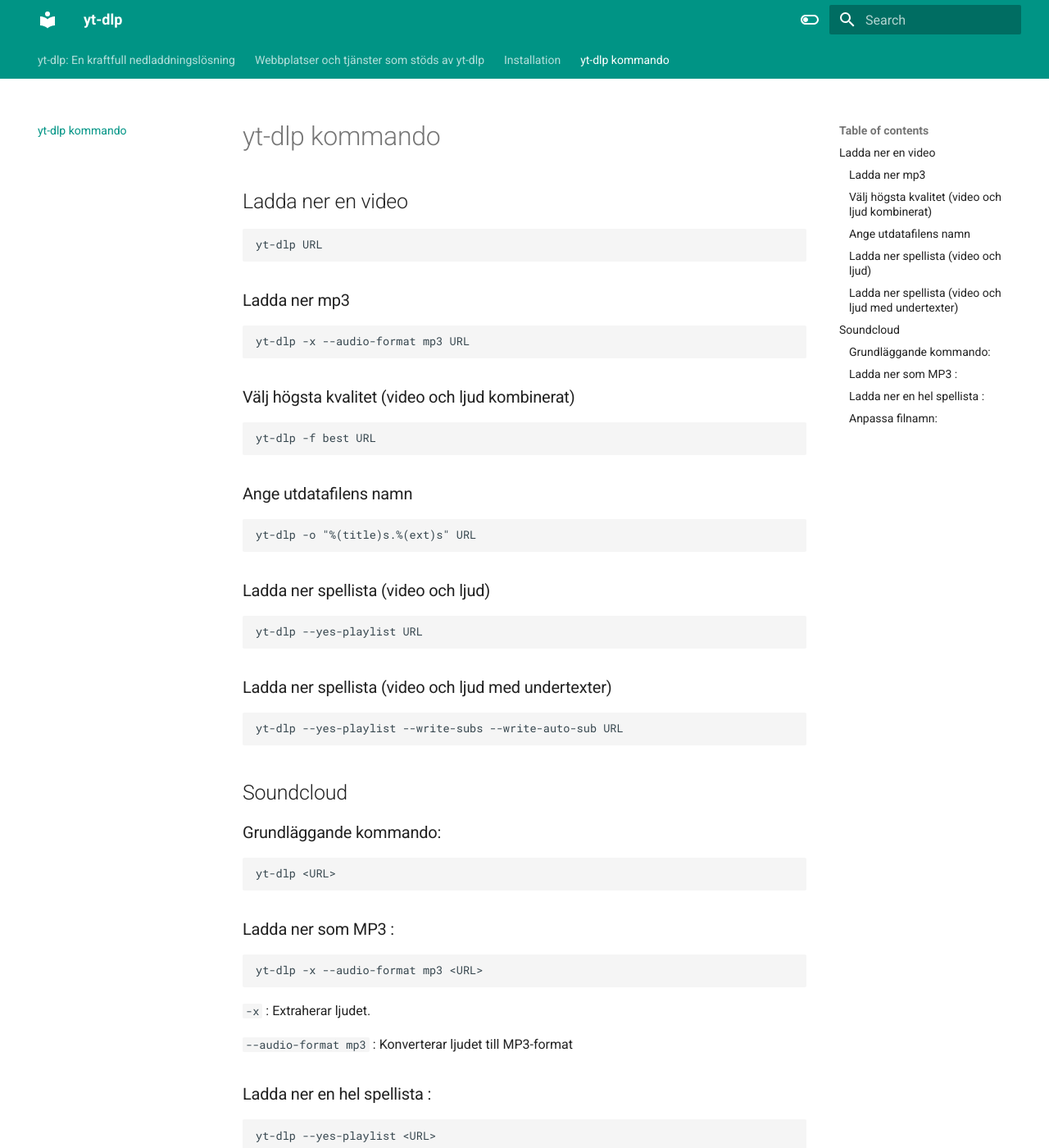
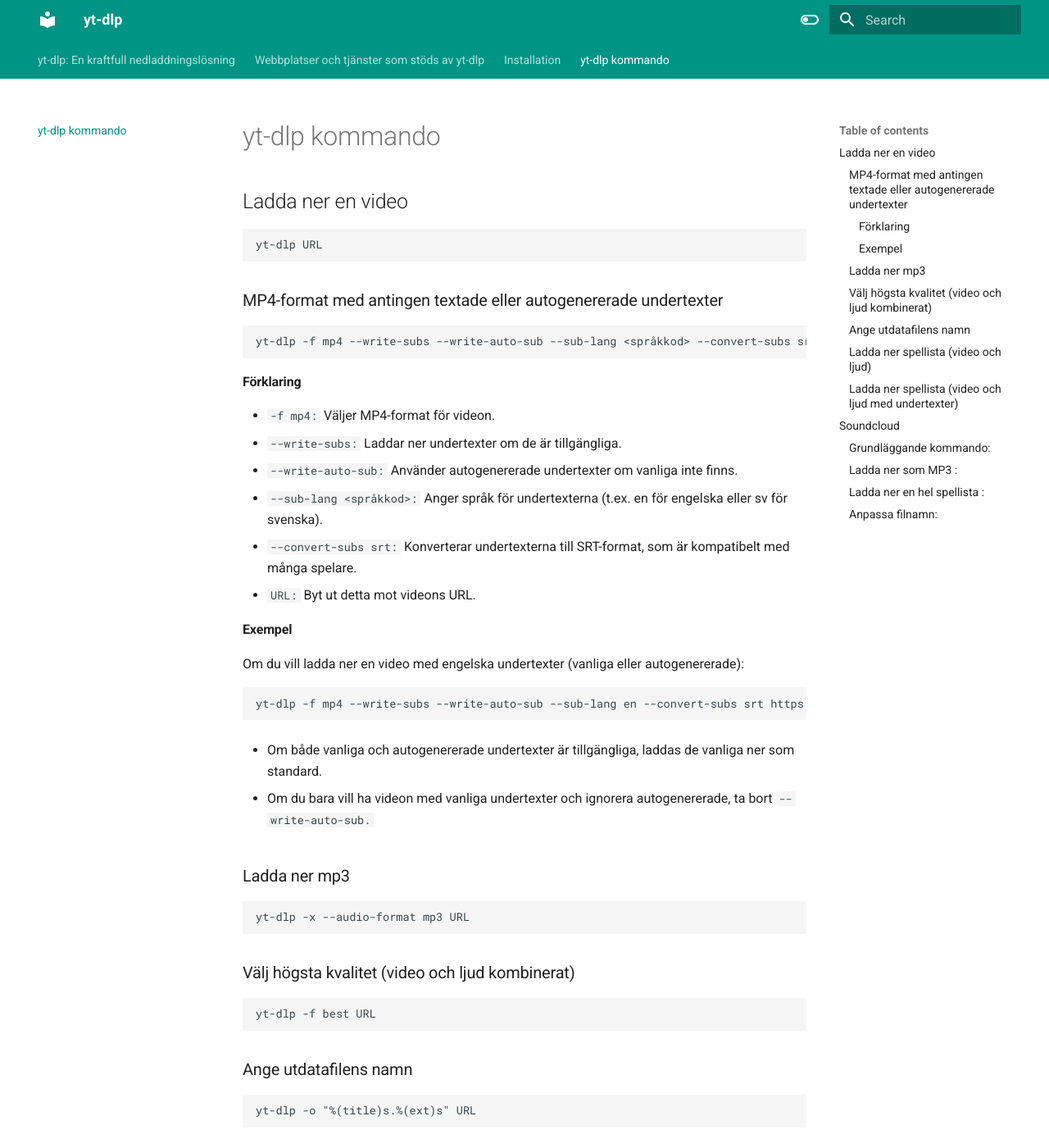
Before and after one commit to wahlstrommm/yt-dlp, an MkDocs documentation site: the page built from docs/yt-dlp-kommando.md, in a window 1280 px wide and 1400 px high. Shown: the whole window at 82% size. Built offline with MkDocs 1.6.1 and Material for MkDocs 9.7.7, drawn with Linux system fonts in a browser that asks for light colours.

Commit message:
Added new commands

````diff
--- a/docs/yt-dlp-kommando.md
+++ b/docs/yt-dlp-kommando.md
@@ -5,6 +5,33 @@
 ```bash
 yt-dlp URL
 ```
+
+### MP4-format med antingen textade eller autogenererade undertexter
+
+```bash
+yt-dlp -f mp4 --write-subs --write-auto-sub --sub-lang <språkkod> --convert-subs srt URL
+```
+
+#### Förklaring
+
+- ```-f mp4:``` Väljer MP4-format för videon.
+- ```--write-subs:``` Laddar ner undertexter om de är tillgängliga.
+- ```--write-auto-sub:``` Använder autogenererade undertexter om vanliga inte finns.
+- ```--sub-lang <språkkod>:``` Anger språk för undertexterna (t.ex. en för engelska eller sv för svenska).
+- ```--convert-subs srt:``` Konverterar undertexterna till SRT-format, som är kompatibelt med många spelare.
+- ```URL:``` Byt ut detta mot videons URL.
+
+#### Exempel
+
+Om du vill ladda ner en video med engelska undertexter (vanliga eller autogenererade):
+
+```bash
+yt-dlp -f mp4 --write-subs --write-auto-sub --sub-lang en --convert-subs srt https://example.com/video
+```
+
+- Om både vanliga och autogenererade undertexter är tillgängliga, laddas de vanliga ner som standard.
+
+- Om du bara vill ha videon med vanliga undertexter och ignorera autogenererade, ta bort ```--write-auto-sub.```
 
 ### Ladda ner mp3
 
````
